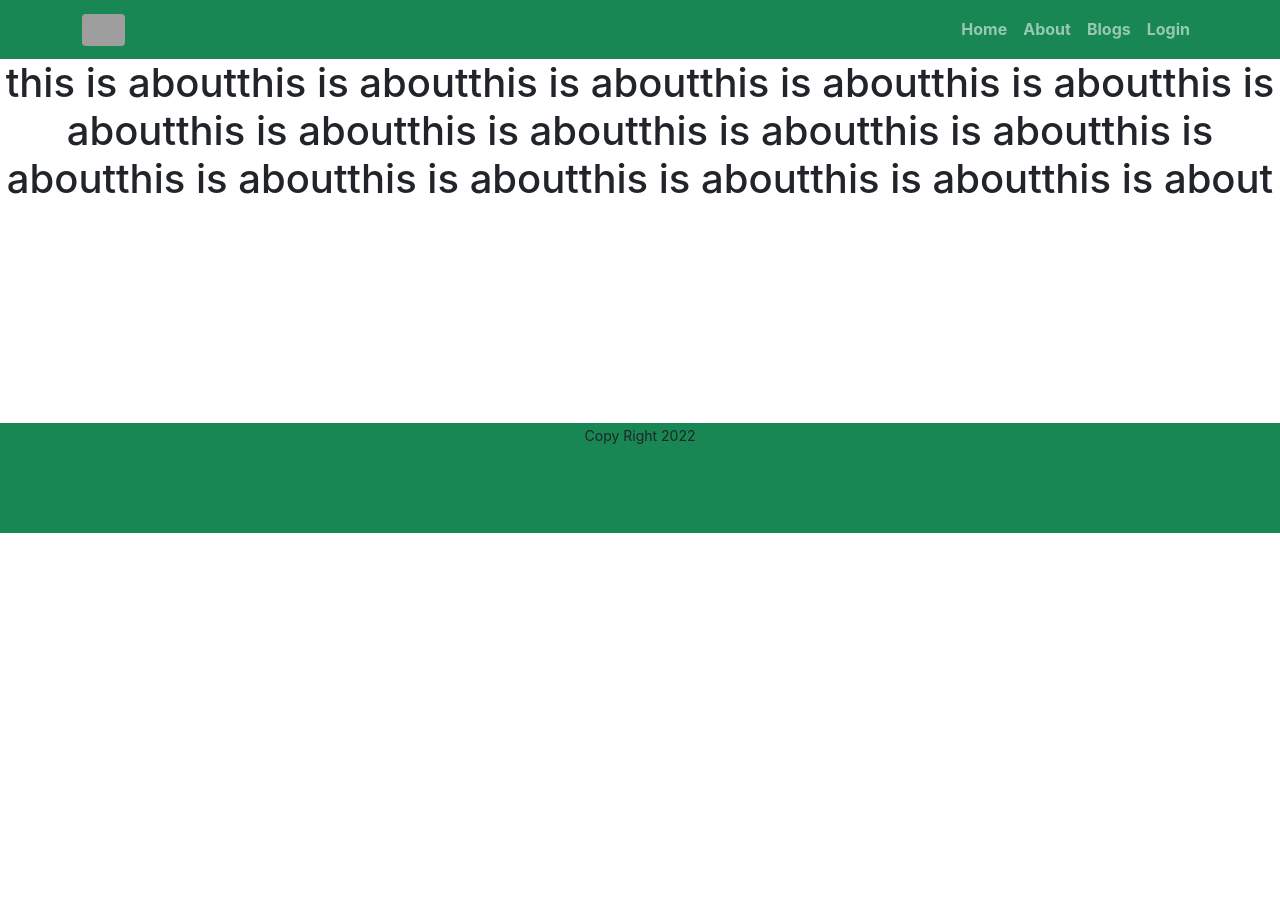
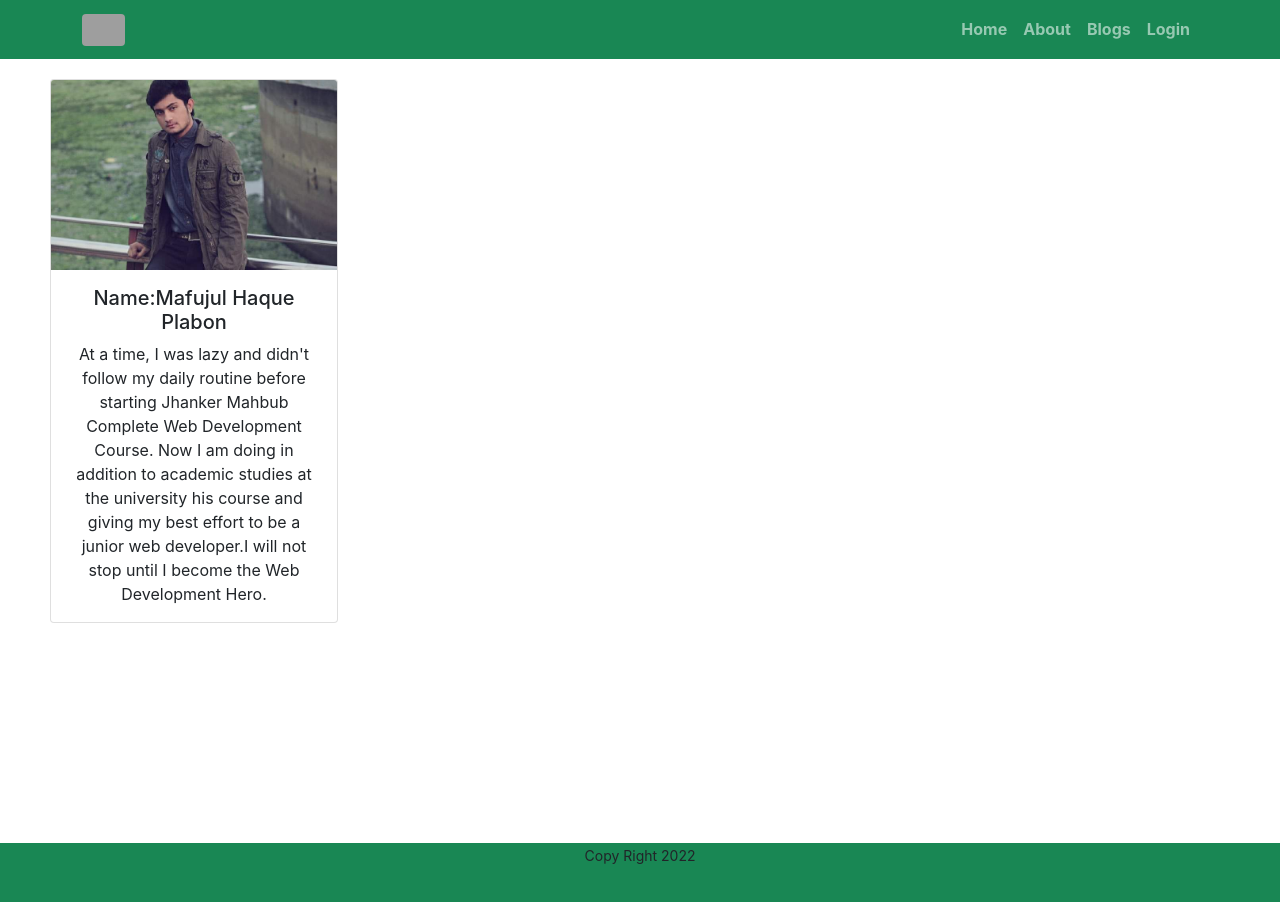
Before and after one commit to MafujulHaquePlabon/independent-service-provider, a React (Create React App) app: page /About in a window 1280 px wide. Shown: the top 902 px of the page. Before the commit the page ends 800 px from the top, so only its background shows below. Built offline with nearby package versions, Linux system fonts and the light colour scheme; no server answers; grey boxes are pictures that could not be loaded.

Commit message:
About added

```diff
--- a/src/About/About.js
+++ b/src/About/About.js
@@ -1,10 +1,27 @@
+import Button from '@restart/ui/esm/Button';
 import React from 'react';
+import { Card } from 'react-bootstrap';
+import MyName from "./MyName.jpg"
 
 const About = () => {
     return (
-        <div>
-            <h1>this is aboutthis is aboutthis is aboutthis is aboutthis is aboutthis is aboutthis is aboutthis is aboutthis is aboutthis is aboutthis is aboutthis is aboutthis is aboutthis is aboutthis is aboutthis is about</h1>
-        </div>
+
+       <div style={{marginTop:"20px",marginLeft:"50px"}}>
+            <Card style={{ width: '18rem' }}>
+        <Card.Img variant="top" src={MyName} />
+        <Card.Body>
+          <Card.Title>Name:Mafujul Haque Plabon</Card.Title>
+          <Card.Text>
+          At a time, I was lazy and didn't follow my daily routine before
+          starting Jhanker Mahbub Complete Web Development Course. Now I am
+          doing in addition to academic studies at the university his course and
+          giving my best effort to be a junior web developer.I will not stop
+          until I become the Web Development Hero.
+          </Card.Text>
+
+        </Card.Body>
+      </Card>
+       </div>
     );
 };
 
```
Also changed, not shown: src/About/MyName.jpg (added).
